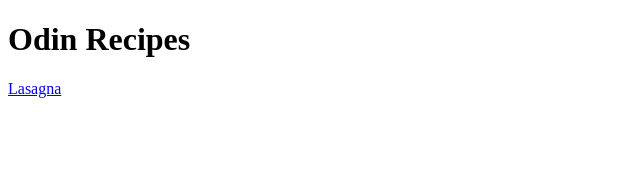
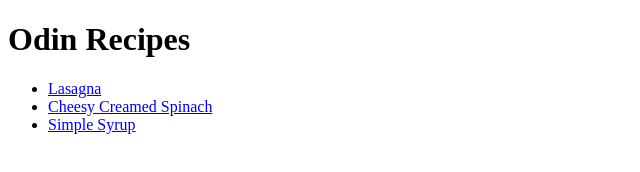
Before and after one commit to MPHMaas/odin-recipes, a plain HTML site: page index.html in a window 1280 px wide. Shown: the whole page, without its empty margins (0-640 px from the left). Drawn offline with Linux system fonts and the light colour scheme.

Commit message:
Updated index.html

```diff
--- a/index.html
+++ b/index.html
@@ -6,6 +6,10 @@
     </head>
     <body>
         <h1>Odin Recipes</h1>
-        <a href="recipes/lasagna.html">Lasagna</a>
+        <ul>
+            <li><a href="recipes/lasagna.html">Lasagna</a></li>
+            <li><a href="recipes/spinach.html">Cheesy Creamed Spinach</a></li>
+            <li><a href="recipes/syrup.html">Simple Syrup</a></li>
+        </ul>
     </body>
 </html>
```
